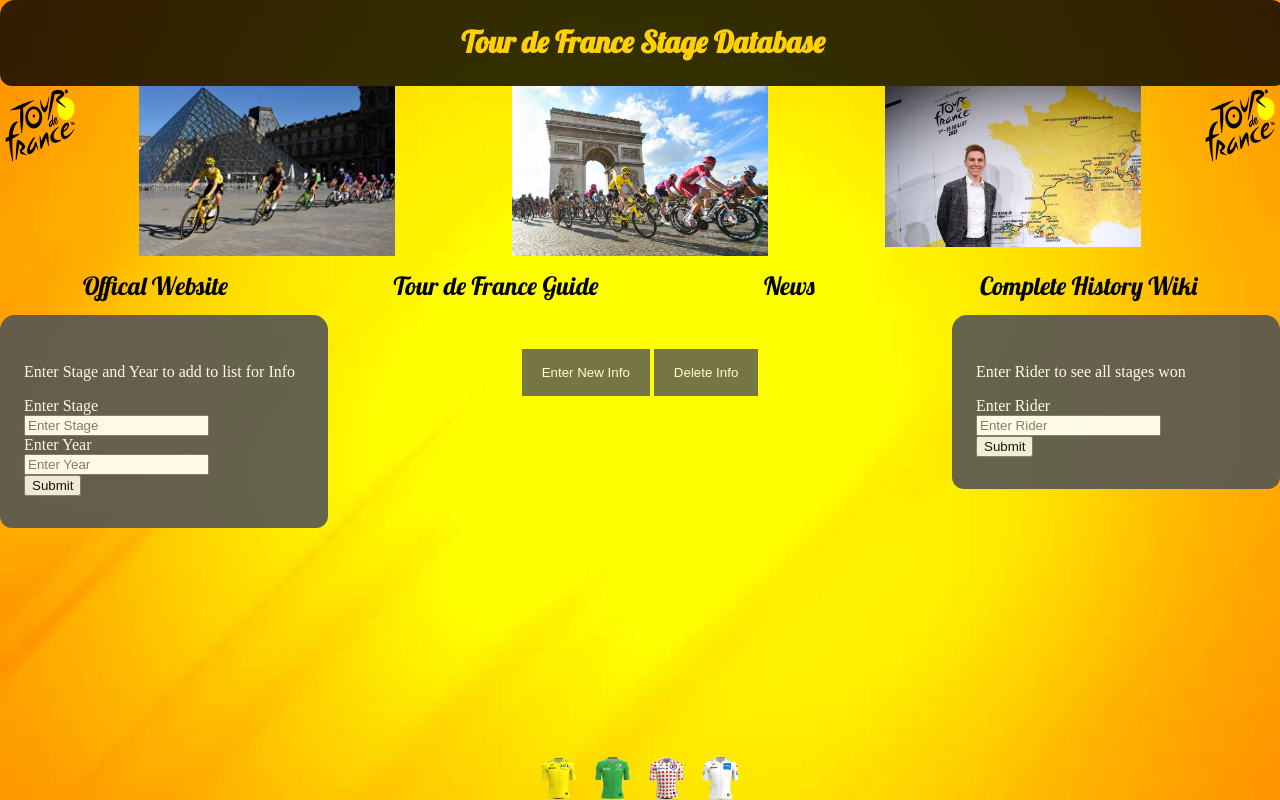
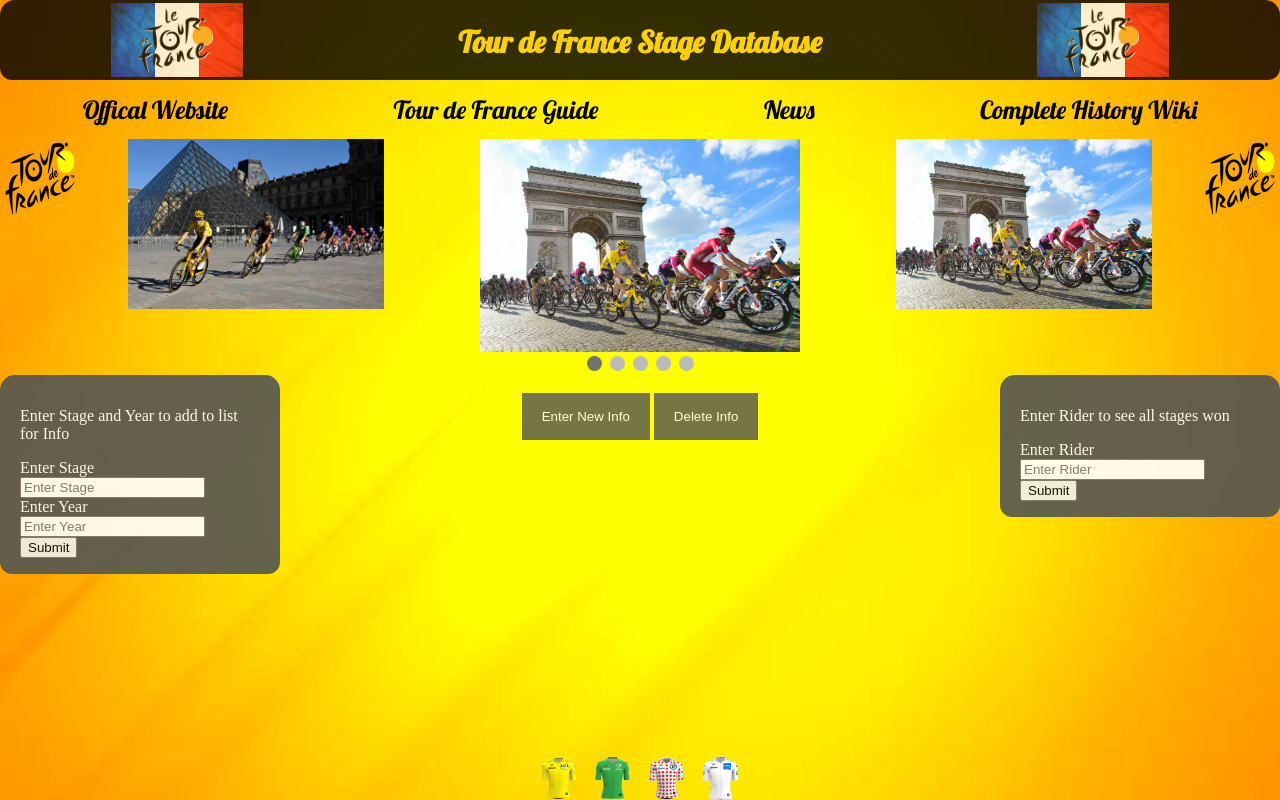
Before and after one commit to gregorystickel/tdf, a website: page public/index.html in a window 1280 px wide. Drawn offline with nearby package versions, Linux system fonts and the light colour scheme.

Commit message:
Updated 1:50pm 10-31-22

```diff
--- /dev/null
+++ b/designinfo.txt
@@ -0,0 +1,3 @@
+Figma Link for Design:
+
+https://www.figma.com/file/KLDKm29ircMuTwYxVV3Akt/Tour-de-France-Stage-Checker?node-id=0%3A1
--- a/public/index.css
+++ b/public/index.css
@@ -10,7 +10,9 @@
 }
 
 header {
+  display: flex;
   text-align: center;
+  justify-content: space-around;
   background-color: black;
   border: 3px solid black;
   color: #ffcc00;
@@ -44,6 +46,7 @@
   flex-direction: row;
   align-items: baseline;
   justify-content: space-between;
+  height: 22%;
 }
 
 .main-image {
@@ -85,7 +88,7 @@
   border: none;
   display: flex;
   flex-direction: column;
-  padding: 4vh 3vh;
+  /* padding: 3vh 2vh; */
   justify-content: start;
   align-items: flex-start;
   opacity: 0.9;
@@ -104,6 +107,7 @@
   left: 0;
   bottom: 0;
   height: 6%;
+  z-index: 1;
 }
 
 li {
@@ -119,6 +123,7 @@
   border-radius: 12px;
   border-top-left-radius: 15px;
   border-top-right-radius: 15px;
+  z-index: 2;
 }
 
 ul {
@@ -157,3 +162,87 @@
   right: 28px;
   width: auto;
 }
+* {box-sizing:border-box}
+
+.slideshow-container {
+  max-width: 25%;
+  max-height: 10%;
+  position:relative;
+  margin: auto;
+
+}
+
+.slide {
+  display: none;
+
+}
+
+.prev, .next {
+  cursor: pointer;
+  position: absolute;
+  top: 50%;
+  width: auto;
+  margin-top: -22px;
+  padding: 16px;
+  color: white;
+  font-weight: bold;
+  font-size: 18px;
+  transition: 0.6s ease;
+  border-radius: 0 3px 3px 0;
+  user-select: none;
+}
+
+.next {
+  right: 0;
+  border-radius: 3px 0 0 3px;
+}
+
+.prev:hover, .next:hover {
+  background-color: rgba(0,0,0,0.8);
+}
+
+.numbertext {
+  color: #f2f2f2;
+  font-size: 12px;
+  padding: 8px 12px;
+  position: absolute;
+  height: 100%;
+  top: 0;
+}
+
+
+.dot {
+  cursor: pointer;
+  height: 15px;
+  width: 15px;
+  margin: 0 2px;
+  background-color: #bbb;
+  border-radius: 50%;
+  display: inline-block;
+  transition: background-color 0.6s ease;
+}
+
+.active, .dot:hover {
+  background-color: #717171;
+}
+
+
+.fade {
+  animation-name: fade;
+  animation-duration: 1.5s;
+}
+
+@keyframes fade {
+  from {opacity: .4}
+  to {opacity: 1}
+}
+
+.imagebar-container {
+  display: flex;
+  align-self: start;
+
+}
+.slideImg {
+  height: 15%;
+  width: 100%;
+}
--- a/public/index.html
+++ b/public/index.html
@@ -12,31 +12,13 @@
     />
   </head>
   <body>
-    <header><h1>Tour de France Stage Database</h1></header>
-    <!--<div class="leftColumn"></div>-->
-    <div class="images">
-      <img
-        src="./images/tourlogoimage.png"
-        alt="tour logo"
-        class="small-image"
-      />
-      <img src="./images/header1.jpg" alt="Cycling Image" class="side-image" />
-      <img
-        src="./images/tourdefrancemain.jpg"
-        alt="Cycling Image"
-        class="main-image"
-      />
-      <img src="./images/header2.jpg" alt="Cycling Image" class="side-image" />
-      <img
-        src="./images/tourlogoimage.png"
-        alt="tour logo"
-        class="small-image"
-      />
-    </div>
+    <header>
+      <img src="./images/tourflag.jpg" alt="tour logo" class="header-image" />
+      <h1>Tour de France Stage Database</h1>
+      <img src="./images/tourflag.jpg" alt="tour logo" class="header-image" />
+    </header>
     <div class="topnav">
-      <a class="active" href="https://www.letour.fr/en/" target="_blank"
-        >Offical Website</a
-      >
+      <a href="https://www.letour.fr/en/" target="_blank">Offical Website</a>
       <a
         href="https://www.theproscloset.com/blogs/news/tour-de-france-beginners-guide?g_keywordid=dsa-365621543715&g_adgroupid=126744252882&g_acctid=228-971-4576&g_campaign=US+-+Search+-+Dynamic+-+Blog+-+Purchase&g_network=g&g_keyword=&g_adtype=search&g_campaignid=13983753781&g_adid=535065062116&utm_source=google&utm_medium=cpc&utm_campaign=13983753781&utm_term=&gclid=CjwKCAjw2OiaBhBSEiwAh2ZSP3YbOimU2bsVucsgq9GOlsmwJdWP10s5lAPGjq4T2T1CYqbOpbpGUhoCAW8QAvD_BwE"
         target="_blank"
@@ -51,6 +33,64 @@
         >Complete History Wiki</a
       >
     </div>
+    <div class="imagebar-container">
+      <img
+        src="./images/tourlogoimage.png"
+        alt="tour logo"
+        class="small-image"
+      />
+      <img src="./images/header1.jpg" alt="Cycling Image" class="side-image" />
+
+      <div class="slideshow-container">
+        <div class="slide fade">
+          <div class="numbertext">1/5</div>
+          <img src="./images/tourdefrancemain.jpg" class="slideImg" />
+        </div>
+
+        <div class="slide fade">
+          <div class="numbertext">2/5</div>
+          <img src="./images/header1.jpg" class="slideImg" />
+        </div>
+
+        <div class="slide fade">
+          <div class="numbertext">3/5</div>
+          <img src="./images/header2.jpg" class="slideImg" />
+        </div>
+
+        <div class="slide fade">
+          <div class="numbertext">4/5</div>
+          <img src="./images/first-tour-de-france.jpg" class="slideImg" />
+        </div>
+
+        <div class="slide fade">
+          <div class="numbertext">5/5</div>
+          <img src="./images/eddymerckx.jpg" class="slideImg" />
+        </div>
+
+        <a class="prev" onclick="plusSlides(-1)">&#10094;</a>
+        <a class="next" onclick="plusSlides(1)">&#10095;</a>
+      </div>
+      <br />
+      <img
+        src="./images/tourdefrancemain.jpg"
+        alt="Cycling Image"
+        class="main-image"
+      />
+
+      <img
+        src="./images/tourlogoimage.png"
+        alt="tour logo"
+        class="small-image"
+      />
+    </div>
+    <div style="text-align: center">
+      <span class="dot" onclick="currentSlide(1)"></span>
+      <span class="dot" onclick="currentSlide(2)"></span>
+      <span class="dot" onclick="currentSlide(3)"></span>
+      <span class="dot" onclick="currentSlide(4)"></span>
+      <span class="dot" onclick="currentSlide(5)"></span>
+    </div>
+
     <div class="flex-container">
       <form autocomplete="on" class="forms">
         <p>Enter Stage and Year to add to list for Info</p>
--- a/public/index.js
+++ b/public/index.js
@@ -200,3 +200,34 @@
     document.getElementById("deleteYear").value
   );
 });
+
+let slideIndex = 1;
+showSlides(slideIndex);
+
+function plusSlides(n) {
+  showSlides((slideIndex += n));
+}
+
+function currentSlide(n) {
+  showSlides((slideIndex = n));
+}
+
+function showSlides(n) {
+  let i;
+  let slides = document.getElementsByClassName("slide");
+  let dots = document.getElementsByClassName("dot");
+  if (n > slides.length) {
+    slideIndex = 1;
+  }
+  if (n < 1) {
+    slideIndex = slides.length;
+  }
+  for (i = 0; i < slides.length; i++) {
+    slides[i].style.display = "none";
+  }
+  for (i = 0; i < dots.length; i++) {
+    dots[i].className = dots[i].className.replace(" active", "");
+  }
+  slides[slideIndex - 1].style.display = "block";
+  dots[slideIndex - 1].className += " active";
+}
```
Also changed, not shown: models/index.js (+1 -37 lines), public/images/eddymerckx.jpg (added), public/images/first-tour-de-france.jpg (added), public/images/tourflag.jpg (added), public/images/tourlogo2.jpg (added).
